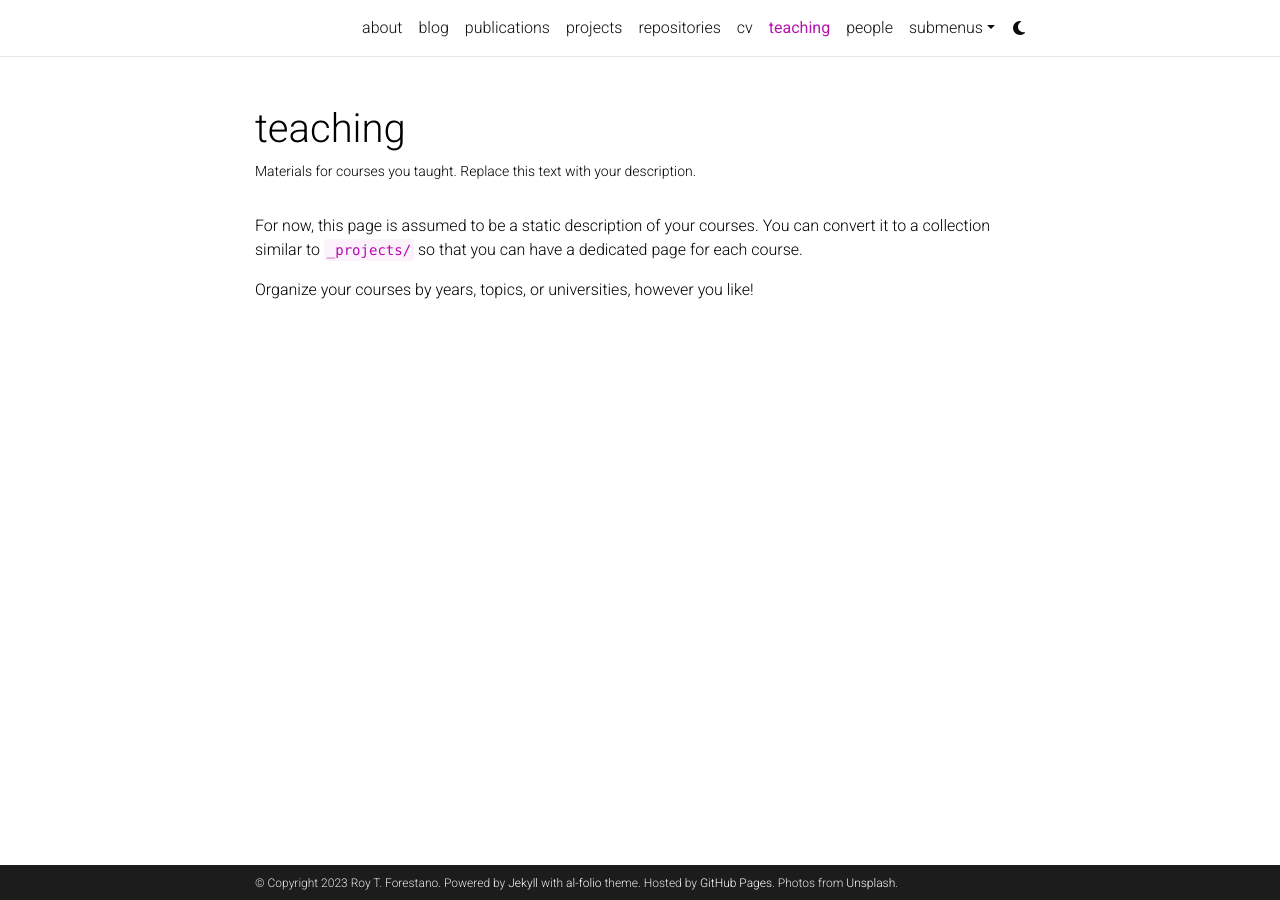
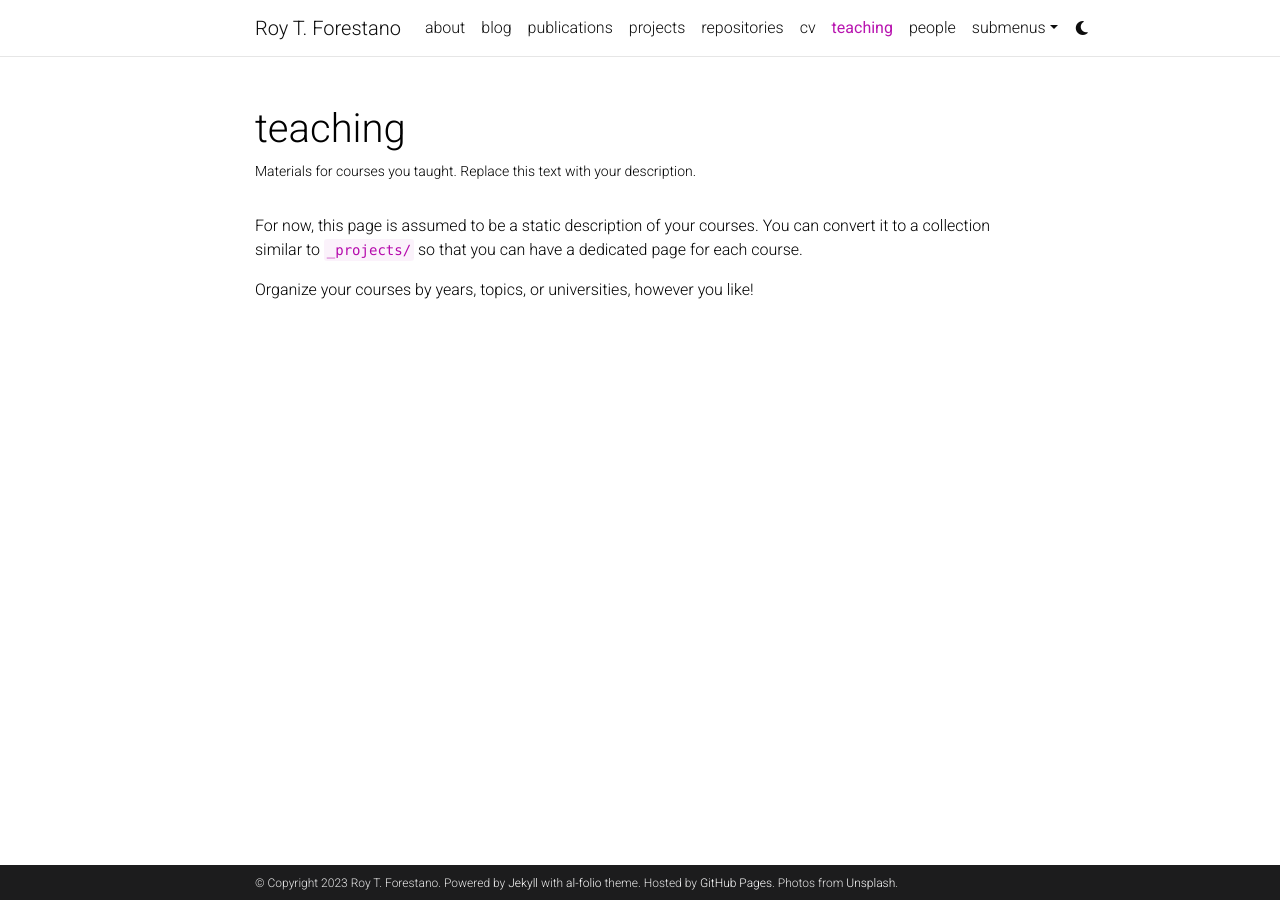
Before and after one commit to royforestano/royforestano.github.io, a Jekyll site: the page built from _pages/teaching.md, in a window 1280 px wide. Built offline with Jekyll 4.4.1, drawn with Linux system fonts in a browser that asks for light colours; comment, search, counter and statistics services are not loaded; a style sheet for code colours, icons or effects is not loaded.

Commit message:
Update _config.yml

```diff
--- a/_config.yml
+++ b/_config.yml
@@ -2,7 +2,7 @@
 # Site settings
 # -----------------------------------------------------------------------------
 
-title:  # the website title (if blank, full name will be used instead)
+title:  Roy T. Forestano # the website title (if blank, full name will be used instead)
 first_name: Roy
 middle_name: T.
 last_name: Forestano
```
